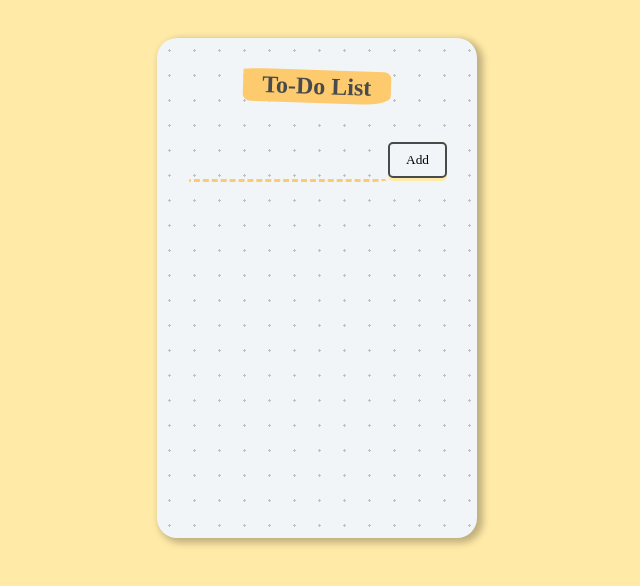
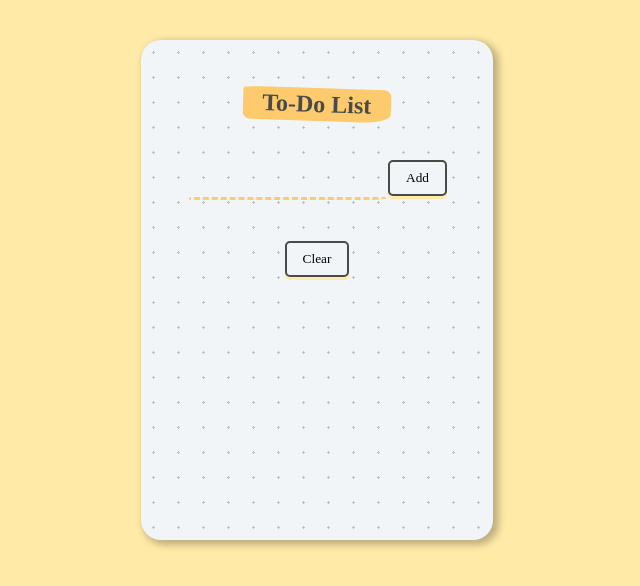
Before and after one commit to Drakoulakos/To-Do-List, a Next.js app: page / in a window 1280 px wide. Shown: the top 586 px of the page, without its empty margins (323-963 px from the left). Built offline with nearby package versions, Linux system fonts and the light colour scheme.

Commit message:
add clear button

```diff
--- a/src/pages/index.js
+++ b/src/pages/index.js
@@ -1,11 +1,22 @@
 import Head from 'next/head'
-import { useState } from 'react';
+import { useEffect, useState } from 'react';
 import ToDoItem from "./ToDoItem";
 
 export default function Home() {
 
   const [inputText, setInputText] = useState("");
   const [items, setItems] = useState([]);
+
+  useEffect(() => {
+    const storedItems = localStorage.getItem("todo-items");
+    if (storedItems) {
+      setItems(JSON.parse(storedItems));
+    }
+  }, []);
+
+  useEffect(() => {
+    localStorage.setItem("todo-items", JSON.stringify(items));
+  }, [items]);
 
   function handleChange(event) {
     const newValue = event.target.value;
@@ -17,6 +28,10 @@ export default function Home() {
       return [...prevItems, inputText];
     });
     setInputText("");
+  }
+
+  function clearItems() {
+    setItems([])
   }
 
   return (
@@ -44,6 +59,9 @@ export default function Home() {
             <ToDoItem text={todoItem} key={index} />
           ))}
         </ul>
+        <button onClick={clearItems} style={{ cursor: "pointer" }}>
+          <span>Clear</span>
+        </button>
       </div>
     </div>
       </main>
--- a/src/styles/globals.css
+++ b/src/styles/globals.css
@@ -1,7 +1,7 @@
 body {
   background-color: #ffeaa7;
   min-height: 70vh;
-  padding: 1rem;
+  padding: 2rem;
   box-sizing: border-box;
   display: flex;
   justify-content: center;
@@ -23,7 +23,7 @@ body {
   background-size: 25px 25px;
   border-radius: 20px;
   box-shadow: 4px 3px 7px 2px #00000040;
-  padding: 1rem;
+  padding: 2rem;
   box-sizing: border-box;
 }
 .heading {
```
